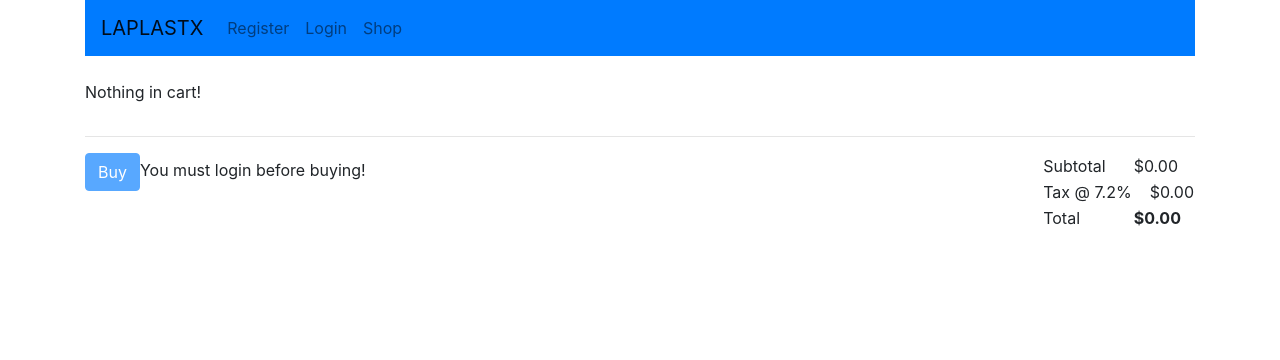
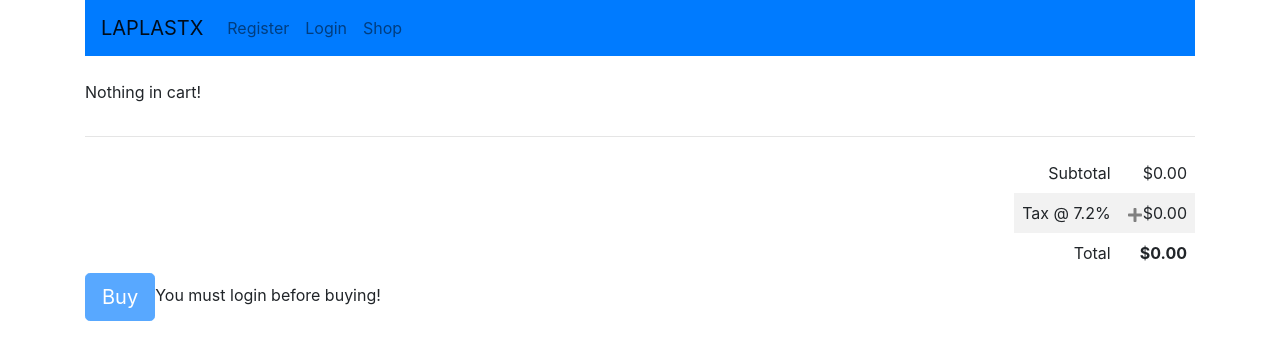
Before and after one commit to caesarfeta/React-Store, a React (Create React App) app: page /cart in a window 1280 px wide. Shown: the top 360 px of the page. Built offline with nearby package versions, Linux system fonts and the light colour scheme.

Commit message:
improved sthetx

```diff
--- a/package.json
+++ b/package.json
@@ -29,6 +29,8 @@
   },
   "scripts": {
     "start": "concurrently \"cd backend && node server.js\" \"react-scripts start\"",
+    "frontend": "react-scripts start",
+    "back": "cd backend && node server.js",
     "build": "react-scripts build",
     "test": "react-scripts test",
     "eject": "react-scripts eject"
--- a/src/App.css
+++ b/src/App.css
@@ -61,7 +61,7 @@ img.fig {
   color: red;
   cursor: pointer;
 }
-.gray {
+.gray, .fade {
   color: gray;
 }
 .hidden {
@@ -100,3 +100,6 @@ button:disabled {
 .counter.nudge {
   left: .25rem;
 }
+.clearfix {
+  overflow: auto;
+}
--- a/src/comps/Cart.comp.js
+++ b/src/comps/Cart.comp.js
@@ -1,7 +1,9 @@
 import React, { Component } from 'react';
 import { Link } from 'react-router';
 import {
-  Button
+  Button,
+  Row,
+  Col
 } from 'react-bootstrap';
 import PropTypes from 'prop-types';
 import { connect } from 'react-redux';
@@ -26,10 +28,10 @@ function BuyButton(){
   const cart=useSelector(state=>state.cart)
   const auth=useSelector(state=>state.auth)
   if (auth.isAuthenticated){
-    return <Button onClick={()=>dispatch(buy(cart))}>Buy</Button>
+    return <Button size="lg" onClick={()=>dispatch(buy(cart))}>Buy</Button>
   }
   return <>
-  <Button disabled>Buy</Button>
+  <Button size="lg" disabled>Buy</Button>
   <span>You must login before buying!</span>
   </>
 }
@@ -38,7 +40,7 @@ function CartItem(p){
   return <tr>
     <td className="ar">
       { p.itm[0].name }
-      <FaTimes/>
+      <FaTimes className="gray"/>
       <input type="number"
               min="1"
               max={p.itm[0].max_quant}
@@ -69,12 +71,15 @@ class Cart extends Component{
     var itms = _.map(cart.itms,function(itm,i){
       return <CartItem itm={itm} key={i}/>
     })
-    return <>
+    return <div id="app">
+    <div className="clearfix">
       {(cart.count===0) && <p>Nothing in cart!</p>}
-      <table>
+      <table className="fr">
         <tbody>{ itms }</tbody>
       </table>
-      <hr />
+    </div>
+    <hr/>
+    <div className="clearfix">
       <table className="fr">
         <tbody>
         <tr>
@@ -83,16 +88,21 @@ class Cart extends Component{
         </tr>
         <tr>
           <td className="ar">Tax @ {(cart.taxrate*100).toFixed(1)+"%"}</td>
-          <td className="ar"><FaPlus className="fade"/>${(cart.tax).toFixed(2)}</td>
+          <td className="ar"><FaPlus className="gray"/>${(cart.tax).toFixed(2)}</td>
         </tr>
         <tr>
-          <td className="ar">Total</td><td className="bold ar">${(cart.total).toFixed(2)}
-          </td>
+          <td className="ar">Total</td>
+          <td className="bold ar">${(cart.total).toFixed(2)}</td>
         </tr>
         </tbody>
       </table>
-      <BuyButton />
-    </>
+    </div>
+    <Row>
+      <Col>
+        <BuyButton className="fr" />
+      </Col>
+    </Row>
+    </div>
   }
 }
 Cart.propTypes={
--- a/src/comps/CartButton.comp.js
+++ b/src/comps/CartButton.comp.js
@@ -1,5 +1,9 @@
 import React, { Component } from 'react';
 import PropTypes from 'prop-types';
+import {
+  OverlayTrigger,
+  Tooltip
+} from 'react-bootstrap';
 import {
   connect
 } from 'react-redux';
@@ -18,7 +22,20 @@ class CartButton extends Component{
   render(){
     const cart=this.props.cart;
     if (cart.itms.length>0){
-      return <Link className="nav-link" to='/cart'><FaShoppingCart/><span className="counter nudge">{cart.count}</span></Link>
+      return <>
+      <OverlayTrigger
+        placement="left"
+        overlay={
+          <Tooltip
+            id="tooltip-cart">
+            Cart
+          </Tooltip>
+        }>
+      <Link className="nav-link" to='/cart'>
+        <FaShoppingCart/><span className="counter nudge">{cart.count}</span>
+      </Link>
+      </OverlayTrigger>
+      </>
     }
     return <></>
   }
--- a/src/comps/Login.comp.js
+++ b/src/comps/Login.comp.js
@@ -81,7 +81,7 @@ class Login extends Component{
 Login.propTypes={
   loginUser: PropTypes.func.isRequired,
   auth: PropTypes.object.isRequired,
-  errors: PropTypes.object.isRequired
+  errors: PropTypes.object
 }
 const mapStateToProps=state=>({
   auth: state.auth,
--- a/src/comps/Logout.comp.js
+++ b/src/comps/Logout.comp.js
@@ -1,5 +1,9 @@
 import React, { Component } from 'react';
-import { Nav } from 'react-bootstrap';
+import {
+  Nav,
+  OverlayTrigger,
+  Tooltip
+} from 'react-bootstrap';
 import PropTypes from 'prop-types';
 import { connect } from 'react-redux';
 import { logoutUser } from '../actions/auth';
@@ -19,7 +23,18 @@ class Logout extends Component{
   };
   render(){
     if (this.props.auth.isAuthenticated){
-      return <Nav.Link onClick={this.onLogoutClick}><FaSignOutAlt/></Nav.Link>
+      return <>
+      <OverlayTrigger
+        placement="right"
+        overlay={
+          <Tooltip
+            id="tooltip-signout">
+            Logout
+          </Tooltip>
+        }>
+          <Nav.Link onClick={this.onLogoutClick}><FaSignOutAlt/></Nav.Link>
+      </OverlayTrigger>
+      </>
     }
     return <></>
   }
```
